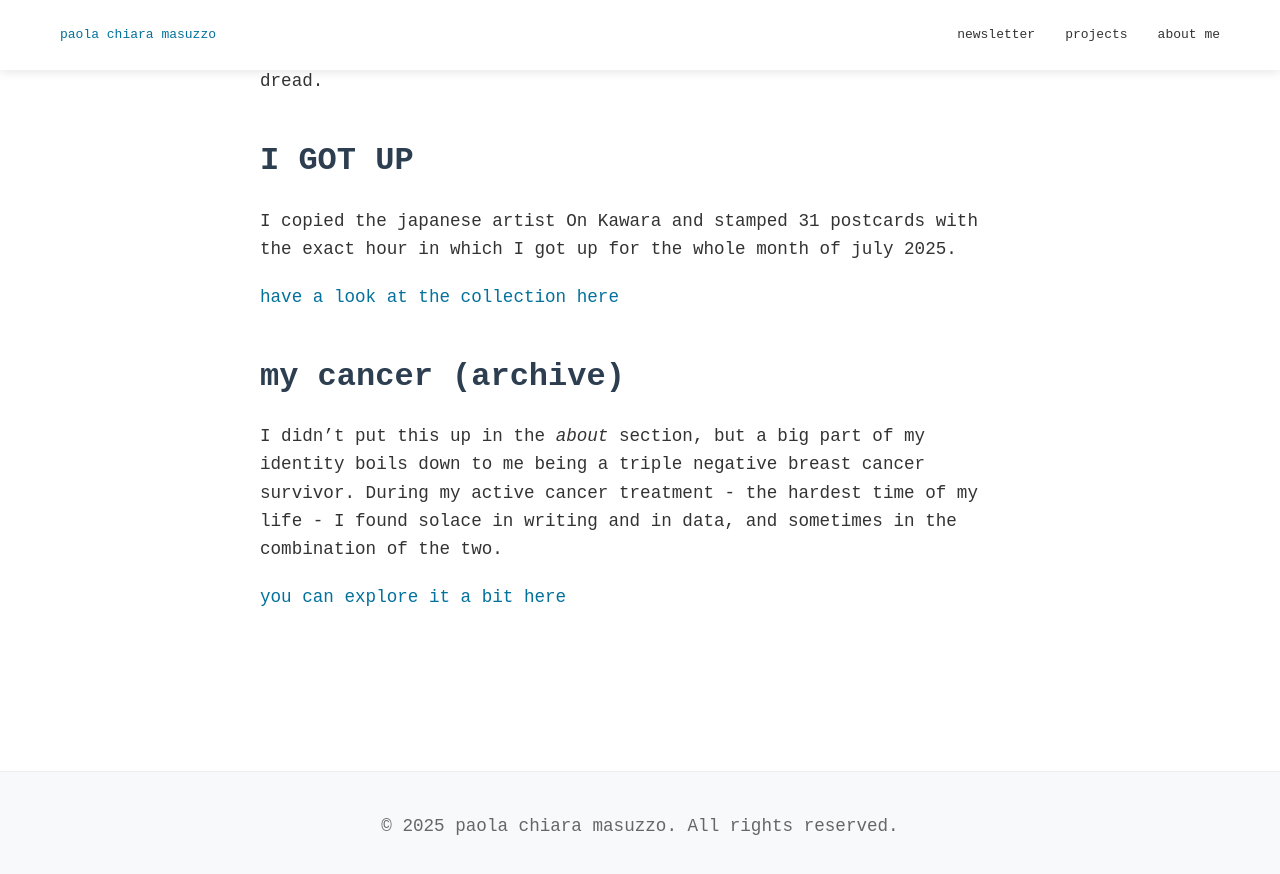
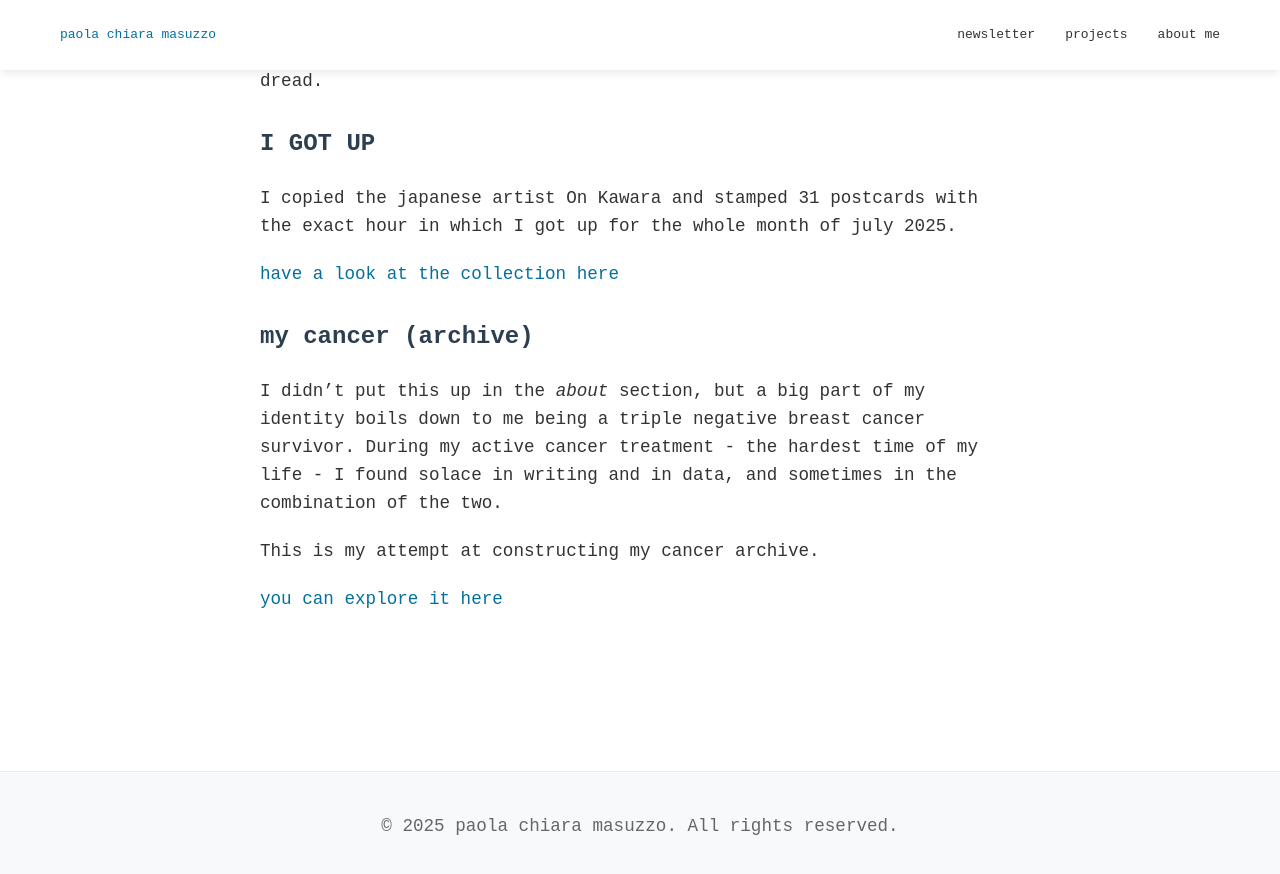
Before and after one commit to pcmasuzzo/pcmasuzzo.github.io, a Jekyll site: the page built from pages/projects.md, in a window 1280 px wide and 900 px high, scrolled down 89 px. Shown: the top 874 px of the window. Built offline with Jekyll 4.4.1, drawn with Linux system fonts in a browser that asks for light colours.

```diff
--- a/pages/projects.md
+++ b/pages/projects.md
@@ -6,12 +6,14 @@ title: my projects
 I have to be honest, I am not sure what classifies as a project :D
 but here are some things that keep me busy and help me navigate existential dread.
 
-## I GOT UP
+### I GOT UP
 I copied the japanese artist On Kawara and stamped 31 postcards with the exact hour in which I got up for the whole month of july 2025.
 
 [have a look at the collection here](/pages/i-got-up/)
 
-## my cancer (archive)
+### my cancer (archive)
 I didn't put this up in the _about_ section, but a big part of my identity boils down to me being a triple negative breast cancer survivor. During my active cancer treatment - the hardest time of my life - I found solace in writing and in data, and sometimes in the combination of the two.
 
-[you can explore it a bit here ](/pages/cancer/cancer-archive/)
+This is my attempt at constructing my cancer archive.
+
+[you can explore it here ](/pages/cancer/cancer-archive/)
```
Also changed, not shown: pages/cancer/blood-data.md (+3 -3 lines), pages/cancer/cancer-archive.md (+6 -6 lines), pages/cancer/chemo-pills.md (added, +7 -0 lines).
